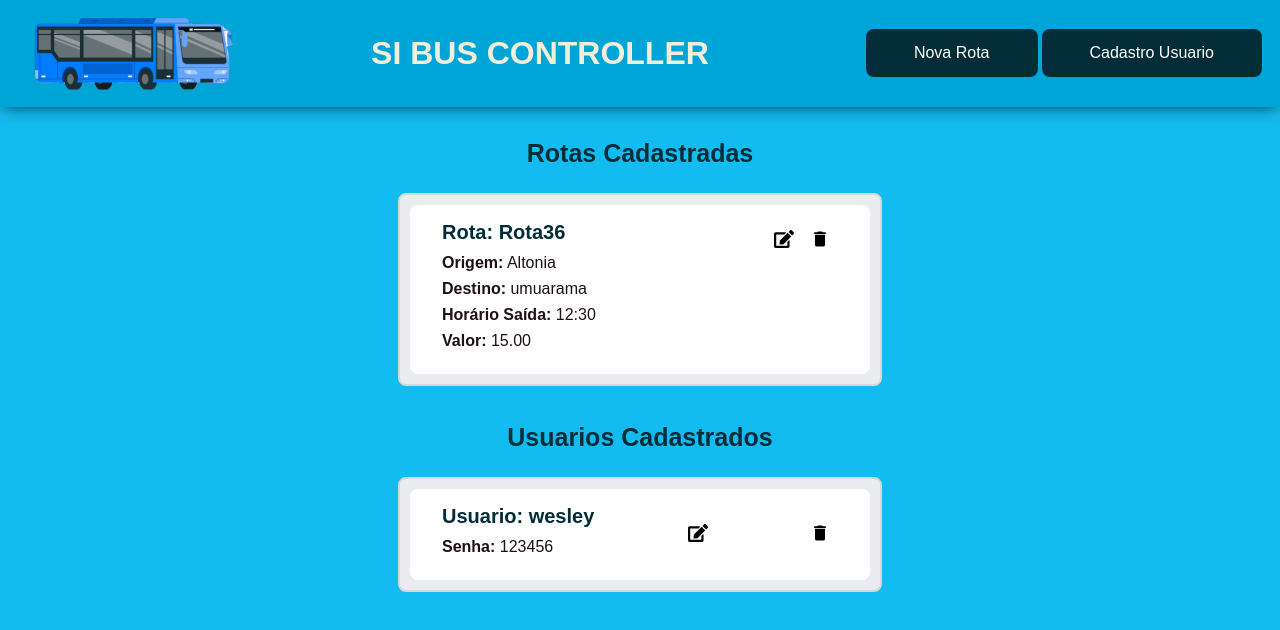
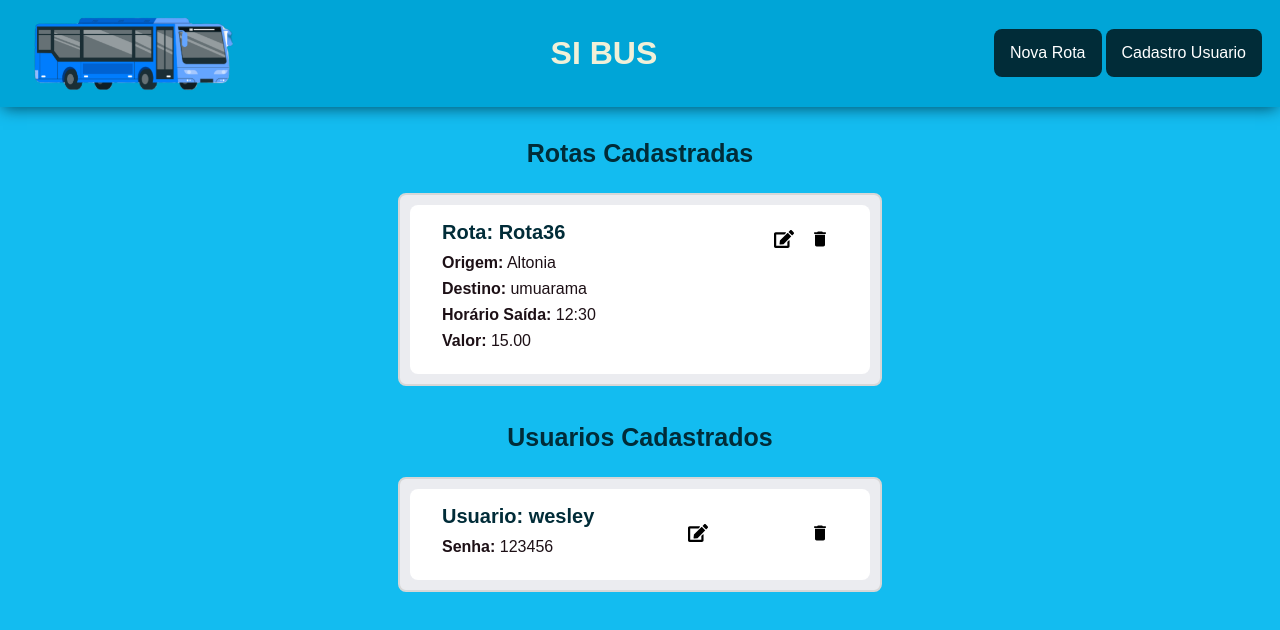
Before and after one commit to Eduardo-Montanhani/Hacktoon2, a React (Vite) app in the folder project-ts/: page / in a window 1280 px wide. Shown: the top 630 px of the page. Built offline with nearby package versions, Linux system fonts and the light colour scheme; data requests are answered from the project's data file.

Commit message:
alterando o nome da logo

```diff
--- a/project-ts/index.html
+++ b/project-ts/index.html
@@ -4,7 +4,7 @@
     <meta charset="UTF-8" />
     <link rel="icon"  href="/public/logo.png" />
     <meta name="viewport" content="width=device-width, initial-scale=1.0" />
-    <title>SI BUS CONTROLLER</title>
+    <title>SI BUS</title>
   </head>
   <body>
     <div id="root"></div>
--- a/project-ts/src/components/Header/index.tsx
+++ b/project-ts/src/components/Header/index.tsx
@@ -10,7 +10,7 @@ export const Header = (props: PropsHeader) => {
         <Container>
             <img src="/logobus.png" alt="logo" />
 
-            <h1>SI BUS CONTROLLER</h1>
+            <h1>SI BUS</h1>
             <div>
                 <button
                     type="button"
--- a/project-ts/src/components/Header/styles.ts
+++ b/project-ts/src/components/Header/styles.ts
@@ -19,9 +19,9 @@ export const Container = styled.header`
         color: #fff;
         background-color: var(--blue-light);
         border: 2px;
-        padding: 0 3rem;
+        padding: 0 1rem;
         margin: 2px;
-
+        flex: 1;
 
         border-radius: 8px;
         height: 3rem;
@@ -35,7 +35,6 @@ export const Container = styled.header`
         }
 
     }
-
 
     img {
         max-width:200px;
```
